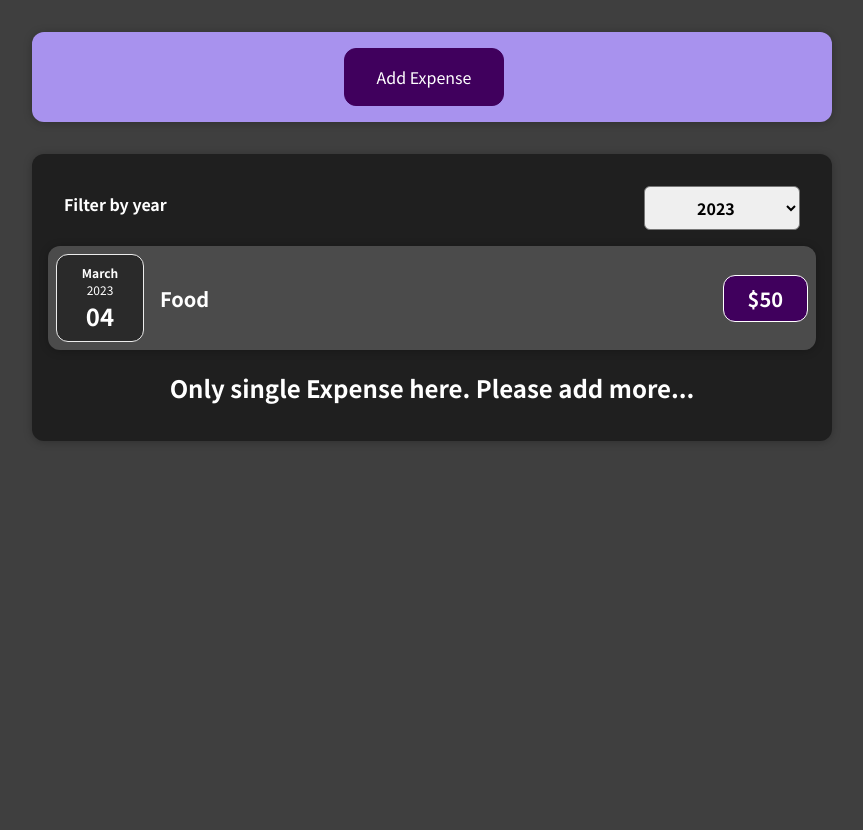
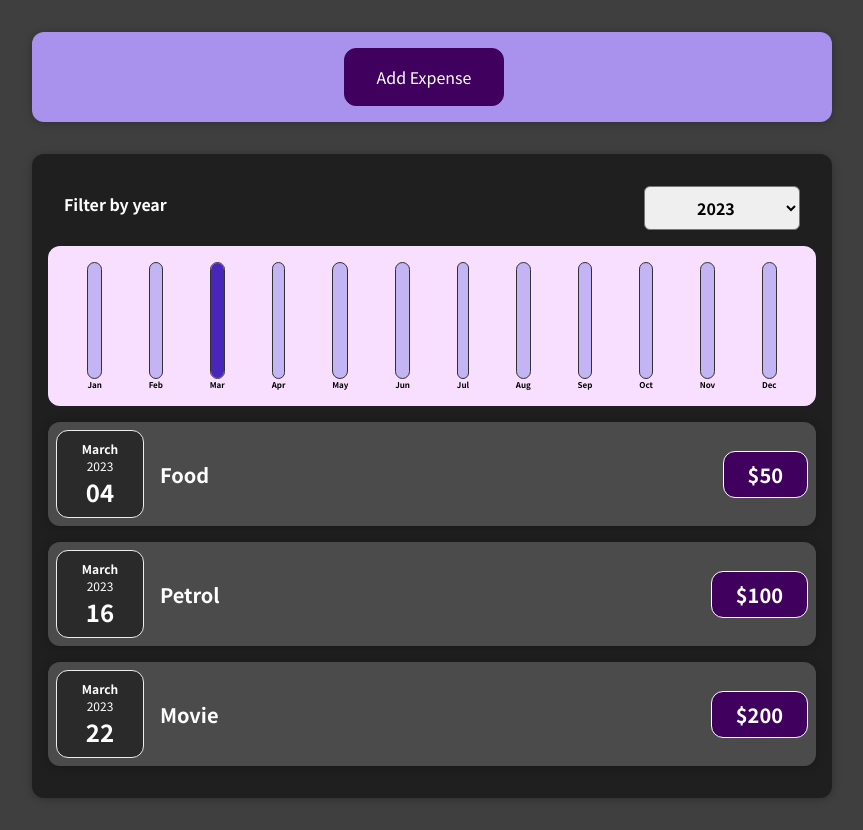
Before and after one commit to vishal1127/expense-tracker-react-app, a React (Create React App) app: page / in a window 1280 px wide. Shown: the whole page, without its empty margins (208-1071 px from the left). Before the commit the page ends 800 px from the top, so only its background shows below. Built offline with nearby package versions, Linux system fonts and the light colour scheme.

Commit message:
added chart bars

```diff
--- a/src/App.js
+++ b/src/App.js
@@ -5,15 +5,14 @@
 
 const DUMMY_EXPENSES = [
   { id: "e1", title: "Food", date: new Date(2023, 2, 4), amount: "50" },
-  // { id: "e2", title: "Petrol", date: new Date(2023, 2, 16), amount: "100" },
-  // { id: "e3", title: "Movie", date: new Date(2023, 2, 22), amount: "200" },
+  { id: "e2", title: "Petrol", date: new Date(2023, 2, 16), amount: "100" },
+  { id: "e3", title: "Movie", date: new Date(2023, 2, 22), amount: "200" },
 ];
 
 const App = () => {
   const [expenses, setExpenses] = useState(DUMMY_EXPENSES);
   const addExpenseDataHandler = (enteredExpenseData) => {
     // expenses = [...expenses, enteredExpenseData];
-    console.log("expenses", enteredExpenseData);
     setExpenses((prevExpenses) => [enteredExpenseData, ...prevExpenses]);
   };
   return (
--- /dev/null
+++ b/src/components/Chart/Chart.css
@@ -0,0 +1,9 @@
+.chart {
+  padding: 1rem;
+  border-radius: 12px;
+  background-color: #f8dfff;
+  text-align: center;
+  display: flex;
+  justify-content: space-around;
+  height: 10rem;
+}
--- /dev/null
+++ b/src/components/Chart/Chart.js
@@ -0,0 +1,22 @@
+import ChartBar from "./ChartBar";
+
+import "./Chart.css";
+
+const Chart = (props) => {
+  const dataPointValue = props.dataPoints.map((dataPoint) => dataPoint.value);
+  const totalMaximun = Math.max(...dataPointValue);
+  return (
+    <div className="chart">
+      {props.dataPoints.map((dataPoint) => (
+        <ChartBar
+          key={dataPoint.label}
+          value={dataPoint.value}
+          maxValue={totalMaximun}
+          label={dataPoint.label}
+        />
+      ))}
+    </div>
+  );
+};
+
+export default Chart;
--- /dev/null
+++ b/src/components/Chart/ChartBar.css
@@ -0,0 +1,30 @@
+.chart-bar {
+  height: 100%;
+  display: flex;
+  flex-direction: column;
+  align-items: center;
+}
+
+.chart-bar__inner {
+  height: 100%;
+  width: 100%;
+  border: 1px solid #313131;
+  border-radius: 12px;
+  background-color: #c3b4f3;
+  overflow: hidden;
+  display: flex;
+  flex-direction: column;
+  justify-content: flex-end;
+}
+
+.chart-bar__fill {
+  background-color: #4826b9;
+  width: 100%;
+  transition: all 0.3s ease-out;
+}
+
+.chart-bar__label {
+  font-weight: bold;
+  font-size: 0.5rem;
+  text-align: center;
+}
--- /dev/null
+++ b/src/components/Chart/ChartBar.js
@@ -0,0 +1,21 @@
+import "./ChartBar.css";
+
+const ChartBar = (props) => {
+  let barFillHeight = "0%";
+  if (props.maxValue > 0) {
+    barFillHeight = Math.round((props.value / props.maxValue) * 100) + "%";
+  }
+  return (
+    <div className="chart-bar">
+      <div className="chart-bar__inner">
+        <div
+          className="chart-bar__fill"
+          style={{ height: barFillHeight }}
+        ></div>
+      </div>
+      <div className="chart-bar__label">{props.label}</div>
+    </div>
+  );
+};
+
+export default ChartBar;
--- a/src/components/Expenses/ExpenseFilter.js
+++ b/src/components/Expenses/ExpenseFilter.js
@@ -4,7 +4,6 @@
   const dropdownChangeHandler = (event) => {
     props.onChangeFilter(event.target.value);
   };
-  console.log("props", props.selected);
   return (
     <div className="expenses-filter">
       <div className="expenses-filter__control">
--- a/src/components/Expenses/Expenses.js
+++ b/src/components/Expenses/Expenses.js
@@ -4,6 +4,7 @@
 import ExpenseFilter from "./ExpenseFilter";
 import Card from "../UI/Card";
 import "./Expenses.css";
+import ExpensesChart from "./ExpensesChart";
 
 const Expenses = (props) => {
   const [filteredYear, setFilteredYear] = useState("2023");
@@ -21,6 +22,7 @@
           selected={filteredYear}
           onChangeFilter={filterChangeHandler}
         />
+        <ExpensesChart expenses={filteredExpenses} />
         <ExpensesList items={filteredExpenses} />
       </Card>
     </>
--- /dev/null
+++ b/src/components/Expenses/ExpensesChart.js
@@ -0,0 +1,27 @@
+import Chart from "../Chart/Chart";
+
+const ExpensesChart = (props) => {
+  const chartDataPoints = [
+    { label: "Jan", value: 0 },
+    { label: "Feb", value: 0 },
+    { label: "Mar", value: 0 },
+    { label: "Apr", value: 0 },
+    { label: "May", value: 0 },
+    { label: "Jun", value: 0 },
+    { label: "Jul", value: 0 },
+    { label: "Aug", value: 0 },
+    { label: "Sep", value: 0 },
+    { label: "Oct", value: 0 },
+    { label: "Nov", value: 0 },
+    { label: "Dec", value: 0 },
+  ];
+
+  for (const expense of props.expenses) {
+    const expenseMonth = expense.date.getMonth(); // starts from 0 for Jan and so on
+    chartDataPoints[expenseMonth].value += +expense.amount;
+  }
+
+  return <Chart dataPoints={chartDataPoints} />;
+};
+
+export default ExpensesChart;
--- a/src/components/NewExpense/NewExpense.js
+++ b/src/components/NewExpense/NewExpense.js
@@ -8,7 +8,6 @@
       ...enteredExpenseData,
       id: Math.random().toString(),
     };
-    console.log(expenseData);
     props.onAddExpense(expenseData);
   };
   return (
```
